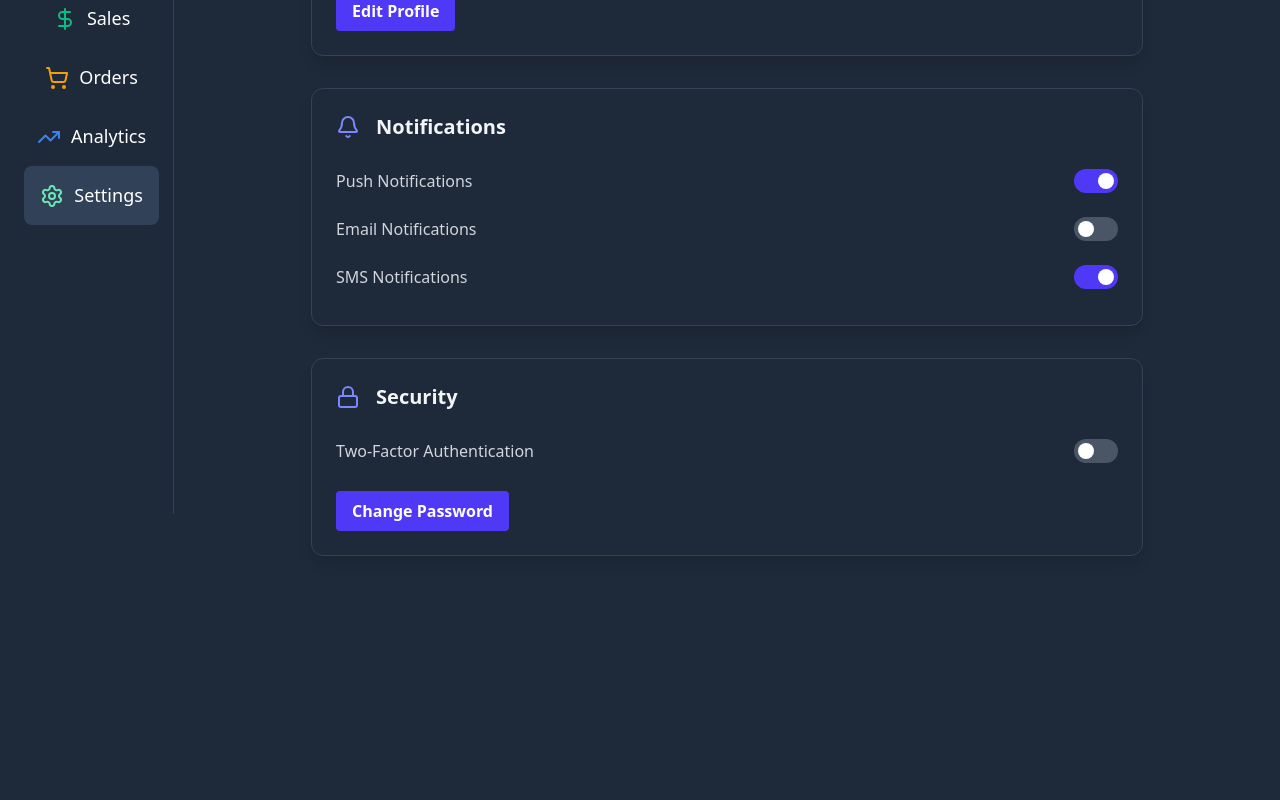
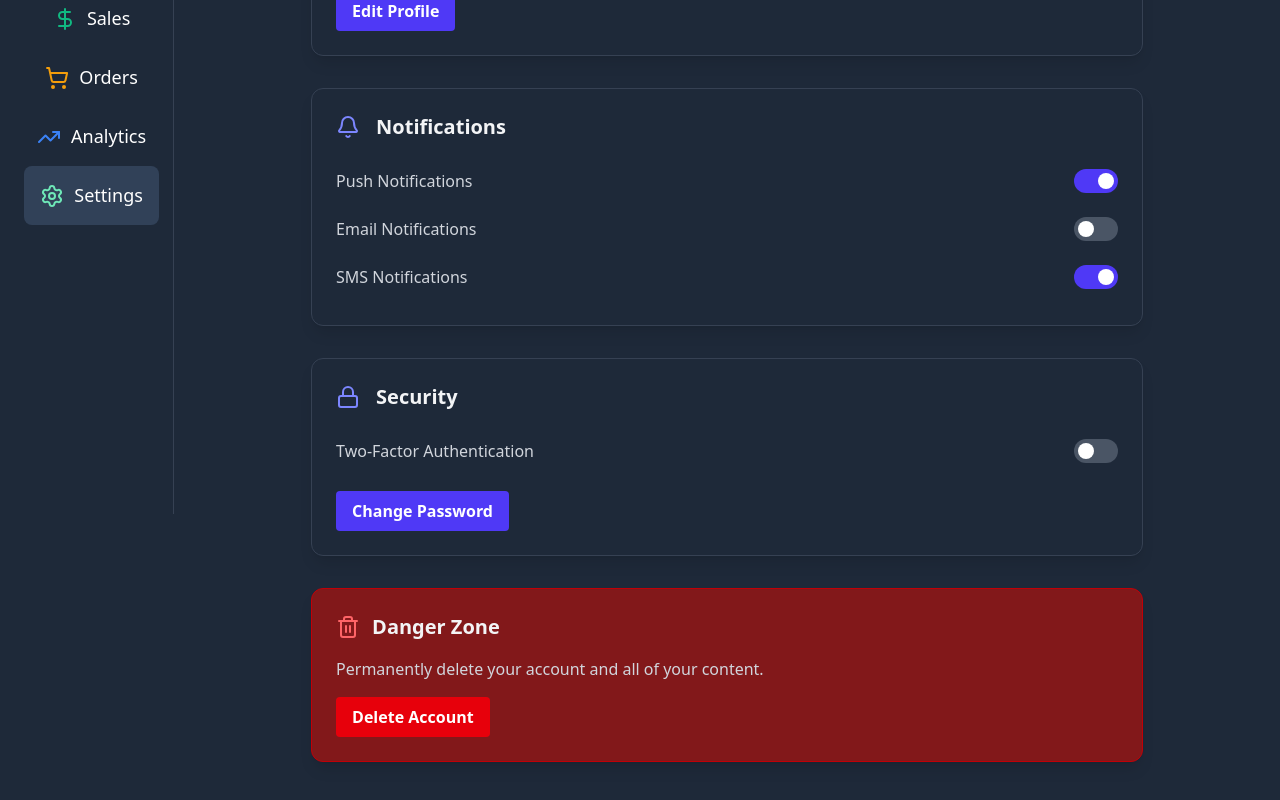
Before and after one commit to Bigbilly-github/Dashboard, a React (Vite) app: page /settings in a window 1280 px wide. Shown: the part 286-1086 px from the top of the page. Before the commit the page ends 898 px from the top, so only its background shows below. Built offline with nearby package versions, Linux system fonts and the light colour scheme.

Commit message:
created dangerzone component

```diff
--- /dev/null
+++ b/src/components/settings/Dangerzone.jsx
@@ -0,0 +1,26 @@
+import { motion } from "framer-motion";
+import { Trash2 } from "lucide-react";
+
+const DangerZone = () => {
+	return (
+		<motion.div
+			className='bg-red-900 bg-opacity-50 backdrop-filter backdrop-blur-lg shadow-lg rounded-xl p-6 border border-red-700 mb-8'
+			initial={{ opacity: 0, y: 20 }}
+			animate={{ opacity: 1, y: 0 }}
+			transition={{ duration: 0.5, delay: 0.2 }}
+		>
+			<div className='flex items-center mb-4'>
+				<Trash2 className='text-red-400 mr-3' size={24} />
+				<h2 className='text-xl font-semibold text-gray-100'>Danger Zone</h2>
+			</div>
+			<p className='text-gray-300 mb-4'>Permanently delete your account and all of your content.</p>
+			<button
+				className='bg-red-600 hover:bg-red-700 text-white font-bold py-2 px-4 rounded
+      transition duration-200'
+			>
+				Delete Account
+			</button>
+		</motion.div>
+	);
+};
+export default DangerZone;
--- a/src/pages/Settings.jsx
+++ b/src/pages/Settings.jsx
@@ -1,5 +1,7 @@
 import Header from "../components/global/header";
 import Sidebar from "../components/global/sidebar";
+import DangerZone from "../components/settings/Dangerzone";
+
 import Notifications from "../components/settings/Notifcations";
 import Profile from "../components/settings/profile";
 import Security from "../components/settings/security";
@@ -13,6 +15,8 @@
                    <Profile />
                    <Notifications/>
                    <Security/>
+                   <DangerZone/>
+
 
                 </main>
 
```
